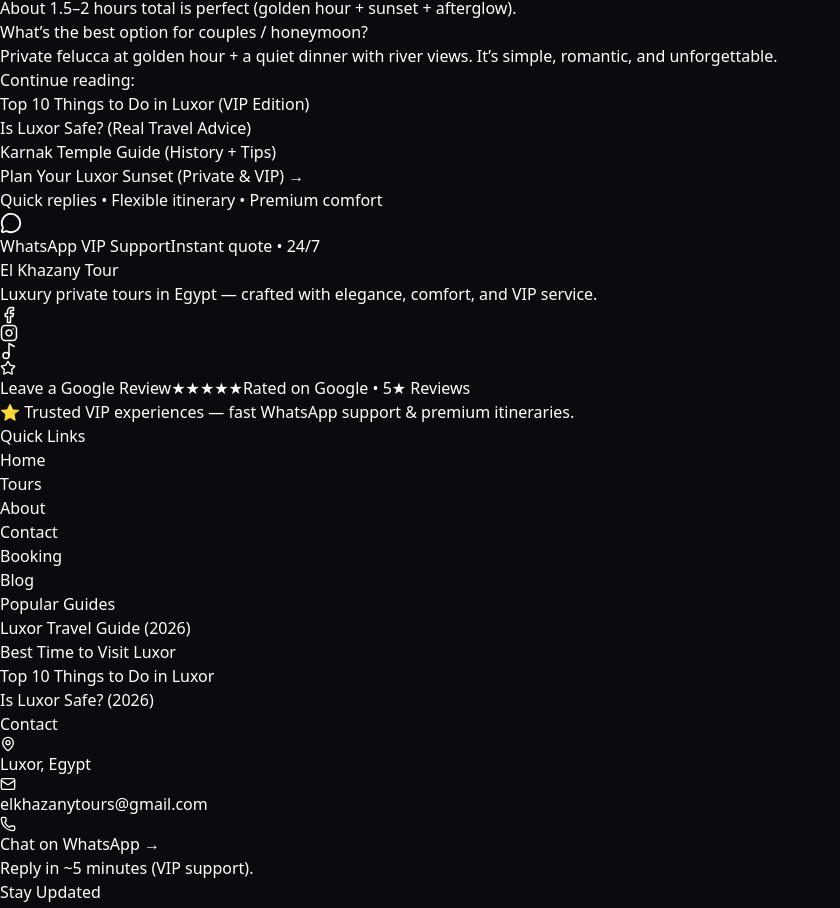
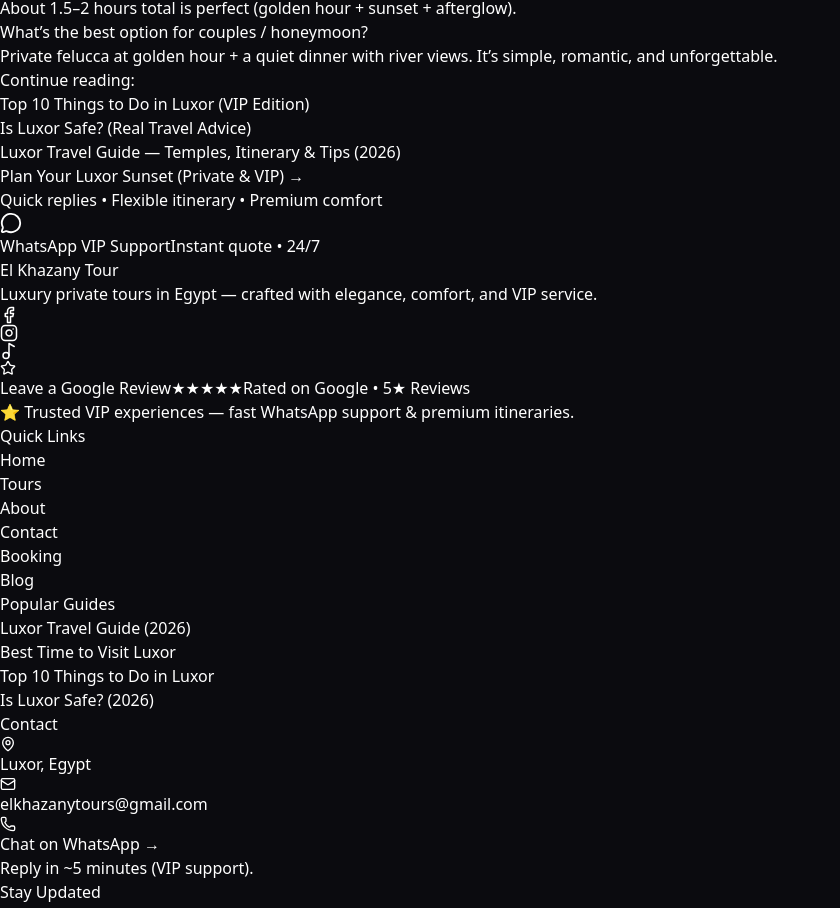
Before and after one commit to elkhazanytours-pixel/elkhazany-tour, a Next.js app: page /blog/best-sunset-in-luxor in a window 1280 px wide. Shown: the part 892-1800 px from the top of the page, without its empty margins (0-840 px from the left). Built offline with nearby package versions, Linux system fonts and the light colour scheme; no server answers; a web font is replaced by a local one.

Commit message:
fix: replace broken karnak-temple-guide link with existing blog post

```diff
--- a/app/blog/best-sunset-in-luxor/page.js
+++ b/app/blog/best-sunset-in-luxor/page.js
@@ -251,8 +251,8 @@ export default function Page() {
                 </Link>
               </li>
               <li>
-                <Link href="/blog/karnak-temple-guide" className="hover:underline">
-                  Karnak Temple Guide (History + Tips)
+                <Link href="/blog/luxor-travel-guide-2026" className="hover:underline">
+                  Luxor Travel Guide — Temples, Itinerary & Tips (2026)
                 </Link>
               </li>
             </ul>
```
